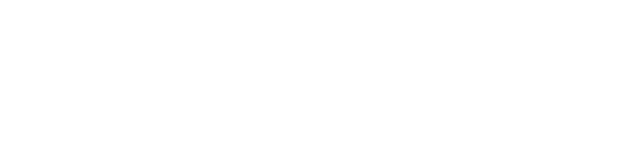
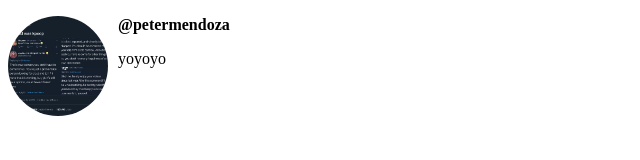
Before and after one commit to petermendoza/practice-website, a plain HTML site: page index.html in a window 1280 px wide. Shown: the whole page, without its empty margins (0-640 px from the left). Drawn offline with Linux system fonts and the light colour scheme.

Commit message:
made base site

```diff
--- a/index.html
+++ b/index.html
@@ -1,12 +1,22 @@
 <!DOCTYPE html>
 <html lang="en">
-<head>
-    <meta charset="UTF-8">
-    <meta http-equiv="X-UA-Compatible" content="IE=edge">
-    <meta name="viewport" content="width=device-width, initial-scale=1.0">
+  <head>
     <title>Test Webpage</title>
-</head>
-<body>
-    <img src="" alt="">
-</body>
+    <style>
+      img {
+        width: 100px;
+        border-radius: 50px;
+        float: left;
+        margin-right: 10px;
+      }
+      .username {
+        font-weight: bold;
+      }
+    </style>
+  </head>
+  <body>
+    <img src="images/kpoop.png" alt="image loading" />
+    <p class="username">@petermendoza</p>
+    <p>yoyoyo</p>
+  </body>
 </html>
```
Also changed, not shown: images/kpoop.png (added).
